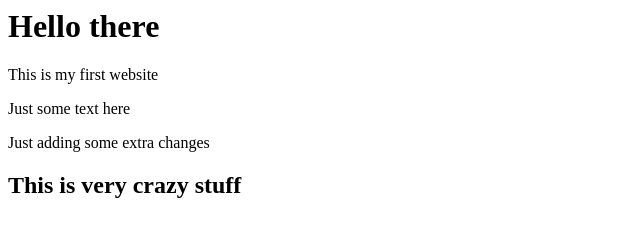
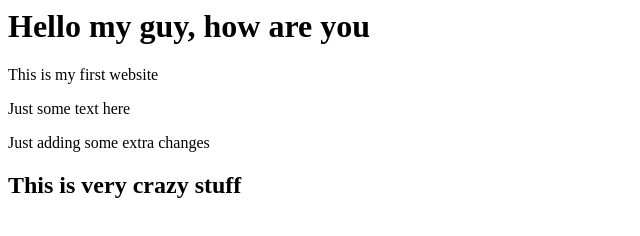
Before and after one commit to basketandrej/intro-to-github, a plain HTML site: page index.html in a window 1280 px wide. Shown: the whole page, without its empty margins (0-640 px from the left). Drawn offline with Linux system fonts and the light colour scheme.

Commit message:
Add some more text to h1

```diff
--- a/index.html
+++ b/index.html
@@ -1,4 +1,4 @@
-<h1>Hello there</h1>
+<h1>Hello my guy, how are you</h1>
 
 
 <p>This is my first website</p>
```
